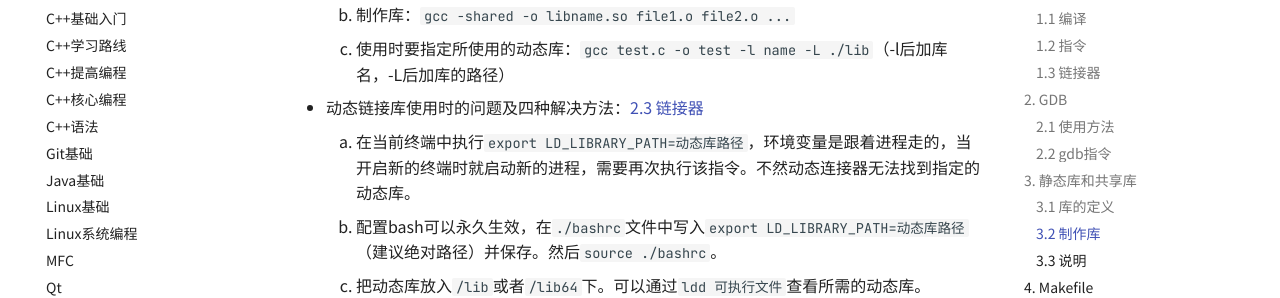
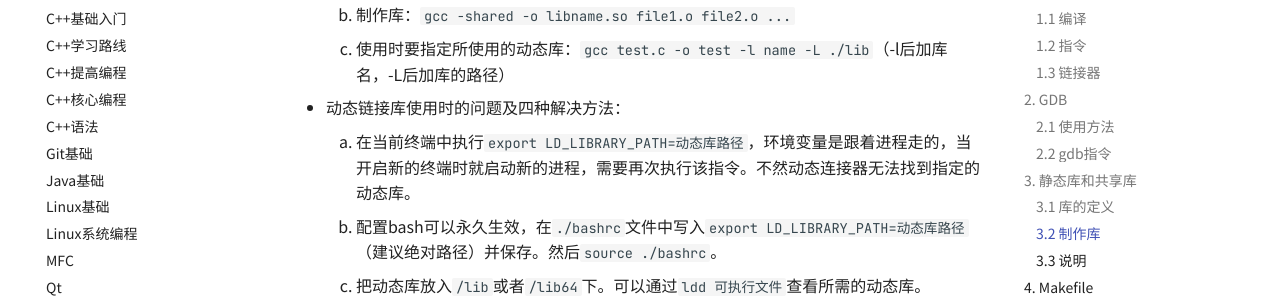
Before and after one commit to yanran425/Yanran425_Ob, an MkDocs documentation site: the page built from docs/ITDev/C++与Linux.md, in a window 1280 px wide and 900 px high, scrolled down 7045 px. Shown: the part 165-463 px from the top of the window. Built offline with MkDocs 1.6.1 and Material for MkDocs 9.7.7, drawn with Linux system fonts in a browser that asks for light colours; comment, search, counter and statistics services are not loaded.

Commit message:
PUSH NOTE : C++与Linux.md

```diff
--- a/docs/ITDev/C++与Linux.md
+++ b/docs/ITDev/C++与Linux.md
@@ -191,7 +191,7 @@ SET(CMAKE_C_FLAGS_RELEASE "$ENV{CFLAGS} -O3 -Wall")
 	1. 制作编译文件：`gcc -c xxx.c -o xxx.o -fPIC`（源码需要生成与位置无关的代码）
 	2. 制作库：`gcc -shared -o libname.so file1.o file2.o ...`
 	3. 使用时要指定所使用的动态库：`gcc test.c -o test -l name -L ./lib`（-l后加库名，-L后加库的路径）
-- 动态链接库使用时的问题及四种解决方法：[2.3 链接器](./%E8%AE%A1%E7%AE%97%E6%9C%BA%E7%BC%96%E8%AF%91.md##2.3%2520%E9%93%BE%E6%8E%A5%E5%99%A8)
+- 动态链接库使用时的问题及四种解决方法：
 	1. 在当前终端中执行`export LD_LIBRARY_PATH=动态库路径`，环境变量是跟着进程走的，当开启新的终端时就启动新的进程，需要再次执行该指令。不然动态连接器无法找到指定的动态库。
 	2. 配置bash可以永久生效，在`./bashrc`文件中写入`export LD_LIBRARY_PATH=动态库路径`（建议绝对路径）并保存。然后`source ./bashrc`。
 	3. 把动态库放入`/lib`或者`/lib64`下。可以通过`ldd 可执行文件`查看所需的动态库。
```
Also changed, not shown: other parts of docs/ITDev/C++与Linux.md (+1 -1 lines).
